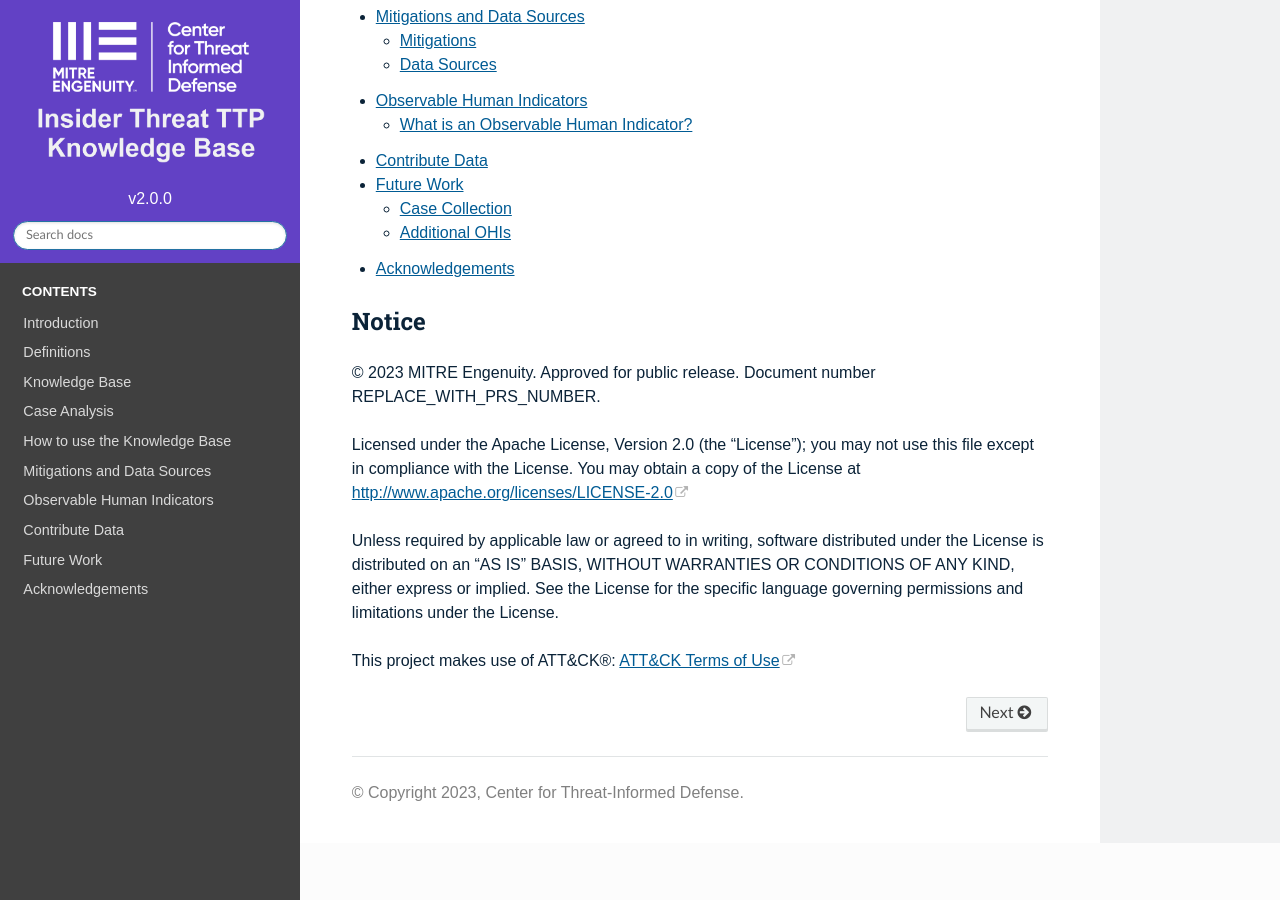
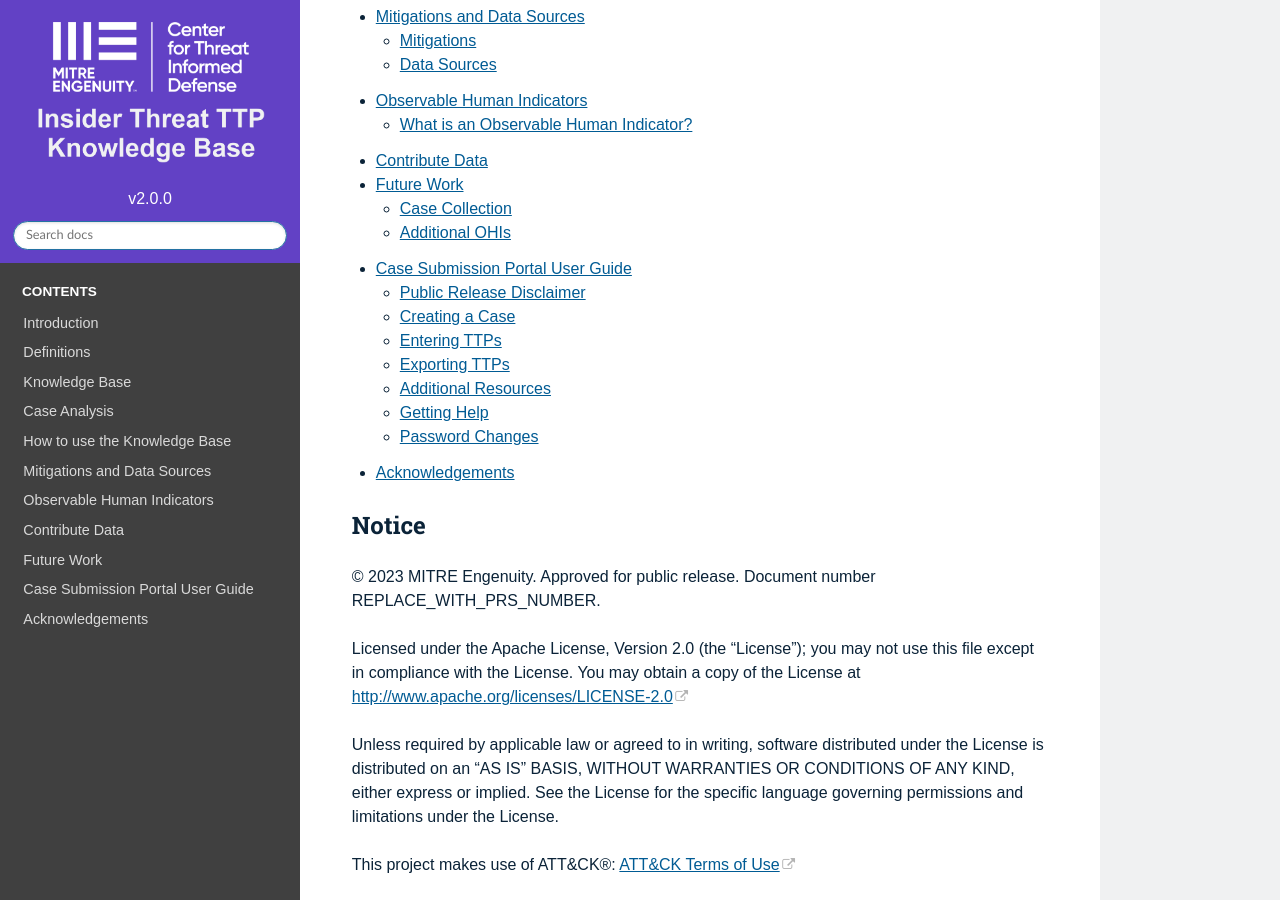
Before and after one commit to center-for-threat-informed-defense/insider-threat-ttp-kb, a Sphinx documentation site: the page built from docs/index.rst, in a window 1280 px wide and 900 px high, scrolled down 758 px. Built offline with Sphinx 7.4.7 and the Read the Docs theme 2.0.0, drawn with Linux system fonts in a browser that asks for light colours; some of the changed lines change nothing that is shown.

Commit message:
portal guide addition

```diff
--- a/docs/index.rst
+++ b/docs/index.rst
@@ -18,7 +18,9 @@
     ohi
     contribute
     futurework
+    portalguide
     acknowledgements
+
 
 
 Notice
--- /dev/null
+++ b/docs/portalguide.rst
@@ -0,0 +1,86 @@
+Case Submission Portal User Guide
+====================================
+
+Public Release Disclaimer
+--------------------------
+Unless otherwise stated, all information entered into the portal will eventually be released to the public. Do not enter any information you or your organization are uncomfortable sharing, including PII, information that may point to your organization, or other highly sensitive or proprietary information.
+
+Creating a Case
+----------------
+
+#. To enter a new case, select the purple + Add New Case button.
+
+#. On the New Case page, enter the following on the left side.
+
+    * **Case Number:** This is any combination of numbers and letters and can be unique to your organization. **Case numbers will not be released to the public.** It is intended to help organizations track which cases have been entered into the portal.
+    * **Case Summary:** This summary should be detailed enough to give researchers an understanding of what happened in the case, but vague enough that it does not give away information that can lead back to your organization or the individual involved. **This information will eventually be published. Do not include information you do not want to be made public.**
+
+        * **Good Example:** Subject placed roughly 230 documents, many of which were proprietary or sensitive, into a new folder on their desktop in three separate batches over the course of 16 days. Three days later they started uploading the documents to their personal cloud storage account. He performed this task over the course of the 3 days, placing between 15 and 20 documents in his account at a time.
+        * **Bad Example:** John Smith placed roughly 230 documents into a new folder on his desktop, many of which were related to the NeuralNails and SynapseScrews which is proprietary technology being developed within Acme Corporation’s AI-powered Construction and Building Materials Division. He collected these documents over the course of 16 days. Three days later they started uploading the documents to their personal cloud storage account under the username TakeTheDataAndRun. He performed this task over the course of the 3 days, placing between 15 and 20 documents in his account at a time.
+    * **Industry:** This is the industry your organization belongs to, or if submitting on behalf of a customer organization outside of your own, their industry.
+#. Select any of the boxes on the right side that apply. If unsure, hover over the question mark to see an additional explanation and example.
+#. Put any additional information about the person under investigation in the text box on the right. This can be anything that can possibly help the research.
+
+    * **Good Example:** Subject worked at the company for 16 years and was a team lead on a project related to the documents they exfiltrated. Prior to the time of their data collection activity, they were seen looking for new employment outside the organization. Subject has a background in Artificial Intelligence and Machine Learning.
+    * **Bad Example:** John Smith worked at Acme Co. for 16 years and was an AI subject matter expert on the NeuralNails project. Prior to the time of his data collection activity, he was seen looking for new employment outside the organization on his work computer. John has a background in Artificial Intelligence and Machine Learning.
+
+
+Entering TTPs
+--------------
+Once all the case information is filled out, it is time to enter the TTPs used by the person under investigation.
+
+#. Select the purple + Add TTP button.
+
+#. Select the Technique and sub-Technique (if available and known) from the drop-down menus. These are the tactics and techniques that best describe the action taken by the insider. Some actions by the Subject may not fit perfectly into the definition within the MITRE ATT&CK® framework. If the action mostly fits a current technique, use the existing options. We have included an option to submit a New Technique which this guide will get into later.
+
+#. Proposed Tactic: Techniques within the MITRE ATT&CK® framework are already placed under one or more Tactics. We want to understand how people are using these techniques, regardless of whether their actions were intentional or malicious, or their actions were accidental or due to complacency. This information will help us understand where insider threats act similar to APTs and where they might differ.
+
+#. Timestamp/Time Offset: We want to understand the timeframe and sequencing of each action, as well as the interval between each action. We have included two options for submitting this data.
+
+    * Timestamp: This is the time and date that each technique was performed based on log data. Time should be normalized to the time zone the actions occurred as opposed to server time, should they be different.
+    * Time Offset: Insider threat cases occasionally make news. In order to further obfuscate the organization and subject involved in the case from the information being submitted into the portal, we included an option for a time offset. Calculator.net has a Time Between Two Dates calculator that can help with these conversions.
+
+        * For the first technique, leave the ‘Days’, ‘Hours’, ‘Minutes’, and ‘Seconds’ to 00.
+        * For each subsequent technique, set the fields to the amount of time each technique happened relative to the first. For example, if the timestamp of the techniques read:
+
+            #. Technique 1: 2023-09-05 T 13:26:39
+            #.	Technique 2: 2023-09-05 T 13:33:15
+            #.	Technique 3: 2023-09-08 T 09:54:06
+            #.	Technique 4: 2023-09-08 T 10:02:26
+        * The Time Offset would be entered as:
+
+            #. Technique 1: Days 00; Hours 00; Minutes 00; Seconds 00
+            #.	Technique 2: Days 00; Hours 00; Minutes 06; Seconds 36
+            #.	Technique 3: Days 02; Hours 20; Minutes 27; Seconds 27
+            #.	Technique 4: Days 02; Hours 20; Minutes 35; Seconds 47
+
+#. Select the data source, data component (optional) and type in additional information about the log type (optional) that corresponds to where the insiders’ action was identified. This information can help other Insider Threat Programs better understand how to identify the use of these techniques.
+
+#. Add in any additional notes or details about the insiders’ action in the notes box. **These notes will not be released to the public and can be seen ONLY by the submitter and the researchers within MITRE.**
+
+#. Add as many TTPs as necessary within each case to give a full picture of the Subjects actions.
+
+#. TTPs can be deleted by clicking on the trash can button.
+
+#. Once all case information is entered, select the Add Case button to submit the case to the portal.
+
+Exporting TTPs
+---------------
+#. To export TTPs from submitted cases, select the Export TTPs button on the right side of the portal.
+
+#. Choose to download as either CSV or JSON.
+
+Additional Resources
+---------------------
+
+To see additional resources, select the Resources button to see options for the `Knowledge Base GitHub Repository <https://mitre-attack.github.io/attack-navigator>`_, a Draft Technique List, the Design principles and Methodology paper, and the Project Announcement.
+
+Getting Help
+--------------
+To get assistance with either submitting cases or portal administration, select the question mark button on the top right of the screen.
+
+Password Changes
+-----------------
+#. To change a password if the current password is known, select the profile button on the top right of the screen. This will bring you to your profile.
+
+#. Click on Change Password to change the account password.
```
Also changed, not shown: docs/images/addNewCase.png (added).
